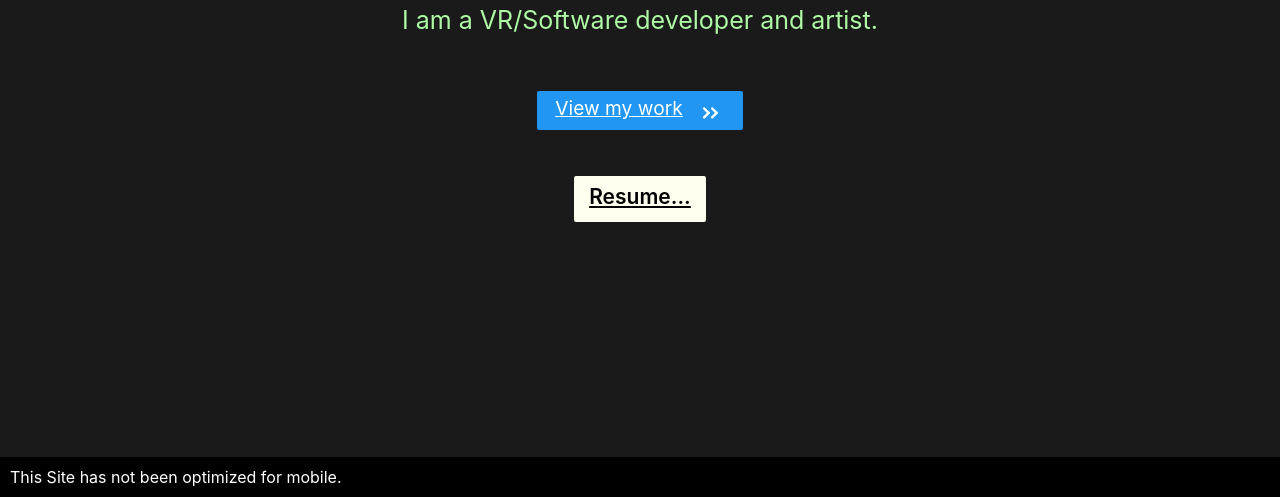
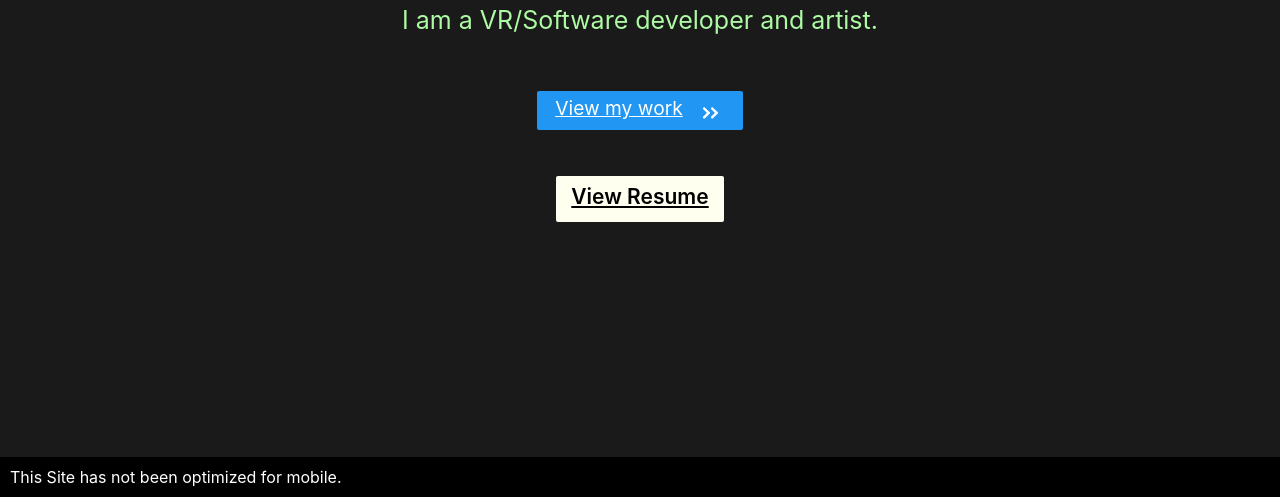
Before and after one commit to 1AVINASH/Portfolio, a plain HTML site: page index.html in a window 1280 px wide. Shown: the part 347-844 px from the top of the page. Drawn offline with nearby package versions, Linux system fonts and the light colour scheme.

Commit message:
Update index.html

```diff
--- a/index.html
+++ b/index.html
@@ -66,7 +66,7 @@ if (document.all) {
             </div>
         </div>
     </div></a></p><br><br>
-    <div class="resumeContainer"><a href ="Avinash_Singh_s_Resume.pdf" target="_blank" style="color:rgb(0, 0, 0); "><div class = "resume"><h2 style="font-weight: 600;">Resume...</h2></div></a></div></div></div></div>
+    <div class="resumeContainer"><a href ="Avinash_Singh_s_Resume.pdf" target="_blank" style="color:rgb(0, 0, 0); "><div class = "resume"><h2 style="font-weight: 600;">View Resume</h2></div></a></div></div></div></div>
     </div>
     <footer><script language="javascript" type="text/javascript"
         src="footer.txt"></script></footer>
```
